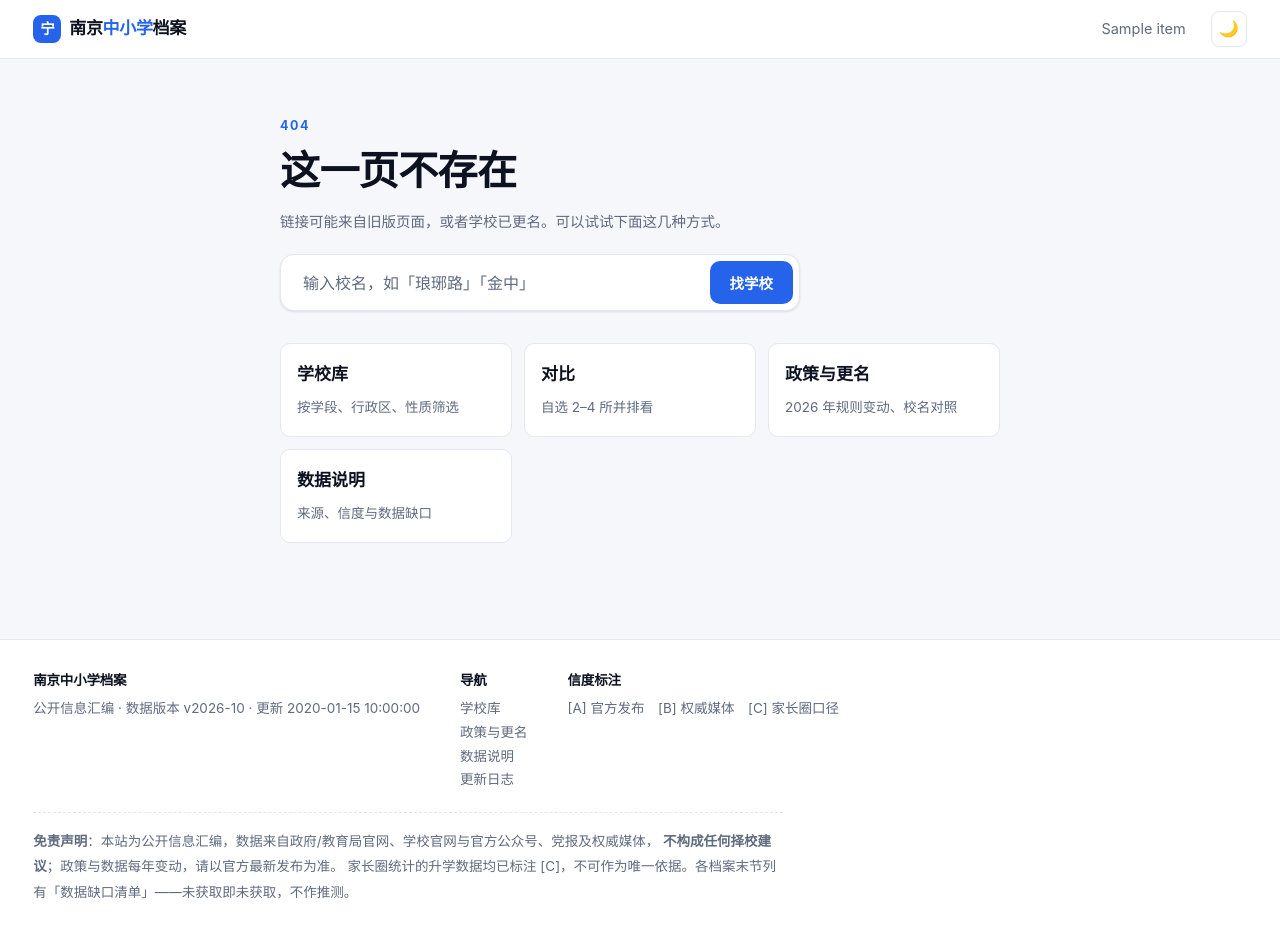
After one commit to KongC-X/njschool, a Python web app: template templates/404.html in a window 1280 px wide. The commit adds this page. Run offline with Jinja, Linux system fonts and the light colour scheme; the template is opened without the code that fills it: most values are stand-ins (such as "Sample title", 1, 10 or a date in 2020).

Commit message:
运营化：404 页、更新日志、官网体检接入 CI
404 页
- 自带搜索与四个常用入口（学校库/对比/政策/数据说明）
- 使用从站点根算起的绝对路径：404 会在任意深层路径返回，相对路径会失效
  （无基址的本地构建退化为相对路径，保证 file:// 可用）
- 标注 noindex，且不写入 sitemap

更新日志
- content/pages/changelog.md 驱动，新增通用 doc.html 模板与 render.doc()
- 记录影响家长判断的变更（政策口径、更名、投档线修正、站点结构），
  而非文案修订；页脚加入入口

CI
- verify_websites.py 新增 --strict：出现「须移除」条目时非 0 退出
- .github/workflows/link-check.yml：每周一探测全部官网，
  失败即通知；体检明细作为 artifact 保留 30 天

检查规则调整
- check.py：404 不要求 canonical；sitemap 期望条目数排除 404
- 支持根绝对链接的解析（按 BASE_URL 路径裁剪后校验）
- base.html 增加 head 插槽

构建 211 页 0 错误 0 警告；带基址时 sitemap 210 条（不含 404）。

```diff
--- a/assets/pages.css
+++ b/assets/pages.css
@@ -246,3 +246,19 @@ mark{background:var(--amber-bg);color:var(--amber);padding:0 2px;border-radius:3
   .cmp{grid-template-columns:1fr}
   .cmp-col{padding:var(--s-4)}
 }
+
+/* ------------------------------------------------------------
+   404 页
+   ------------------------------------------------------------ */
+.notfound{max-width:720px;margin:0 auto;padding:var(--s-9) 0 var(--s-8)}
+.notfound h1{font-size:var(--f-3xl);margin:var(--s-2) 0 var(--s-3)}
+.nf-search{margin:var(--s-5) 0 var(--s-7)}
+.nf-links{display:grid;grid-template-columns:repeat(auto-fill,minmax(210px,1fr));
+  gap:var(--s-3)}
+.nf-card{display:block;padding:var(--s-4);border:1px solid var(--line);
+  border-radius:var(--r-md);background:var(--surface);color:var(--text);
+  transition:border-color var(--t-fast),background var(--t-fast)}
+.nf-card b{display:block;font-size:var(--f-md);margin-bottom:2px;color:var(--ink)}
+.nf-card span{font-size:var(--f-xs);color:var(--muted)}
+.nf-card:hover{border-color:var(--accent);background:var(--accent-weak);
+  text-decoration:none}
--- /dev/null
+++ b/templates/404.html
@@ -0,0 +1,35 @@
+{% extends "base.html" %}
+{% block head %}<meta name="robots" content="noindex">{% endblock %}
+{% block content %}
+<div class="wrap">
+  <div class="notfound">
+    <div class="eyebrow">404</div>
+    <h1>这一页不存在</h1>
+    <p class="hint">链接可能来自旧版页面，或者学校已更名。可以试试下面这几种方式。</p>
+
+    <form class="hero-search nf-search" onsubmit="return false;">
+      <label class="sr-only" for="nfq">搜索学校</label>
+      <input id="nfq" type="search" placeholder="输入校名，如「琅琊路」「金中」">
+      <button type="button" onclick="nfGo()">找学校</button>
+    </form>
+
+    <div class="nf-links">
+      <a class="nf-card" href="{{ base }}schools.html">
+        <b>学校库</b><span>按学段、行政区、性质筛选</span></a>
+      <a class="nf-card" href="{{ base }}compare.html">
+        <b>对比</b><span>自选 2–4 所并排看</span></a>
+      <a class="nf-card" href="{{ base }}policy.html">
+        <b>政策与更名</b><span>2026 年规则变动、校名对照</span></a>
+      <a class="nf-card" href="{{ base }}about.html">
+        <b>数据说明</b><span>来源、信度与数据缺口</span></a>
+    </div>
+  </div>
+</div>
+<script>
+/* 404 页没有完整脚本上下文，这里自带最小搜索跳转 */
+function nfGo() {
+  var q = document.getElementById('nfq').value.trim();
+  location.href = '{{ base }}schools.html' + (q ? '?q=' + encodeURIComponent(q) : '');
+}
+</script>
+{% endblock %}
--- a/templates/base.html
+++ b/templates/base.html
@@ -28,6 +28,7 @@
 <link rel="stylesheet" href="{{ base }}assets/pages.css">
 <link rel="stylesheet" href="{{ base }}assets/responsive.css">
 <script>document.documentElement.className += ' js';</script>
+{% block head %}{% endblock %}
 </head>
 <body>
 <a class="skip" href="#main">跳到主要内容</a>
@@ -56,7 +57,8 @@
       <div><h4>导航</h4>
         <a href="{{ base }}schools.html">学校库</a><br>
         <a href="{{ base }}policy.html">政策与更名</a><br>
-        <a href="{{ base }}about.html">数据说明</a></div>
+        <a href="{{ base }}about.html">数据说明</a><br>
+        <a href="{{ base }}changelog.html">更新日志</a></div>
       <div><h4>信度标注</h4>
         [A] 官方发布　[B] 权威媒体　[C] 家长圈口径</div>
     </div>
```
Also changed, not shown: src/pipeline/check.py (+32 -3 lines), src/pipeline/main.py (+5 -2 lines), src/pipeline/render.py (+34 -0 lines), src/verify_websites.py (+8 -1 lines), templates/doc.html (added, +12 -0 lines), .github/workflows/link-check.yml (added), README.md, content/pages/changelog.md (added).
